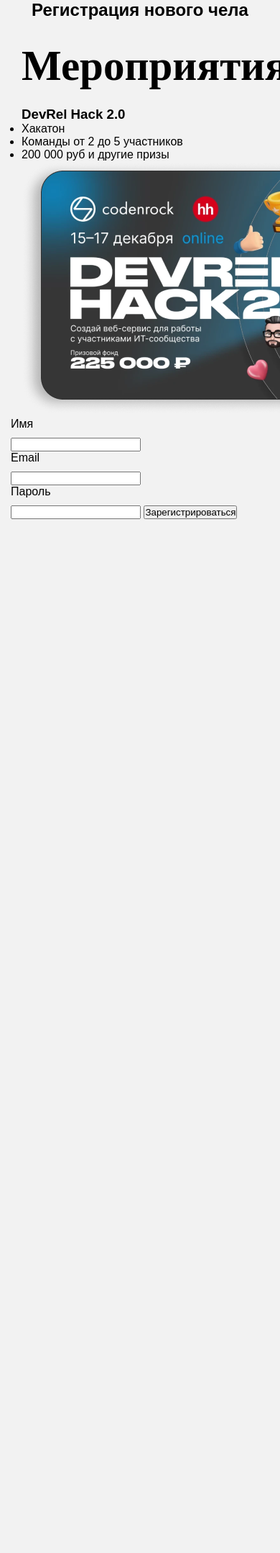
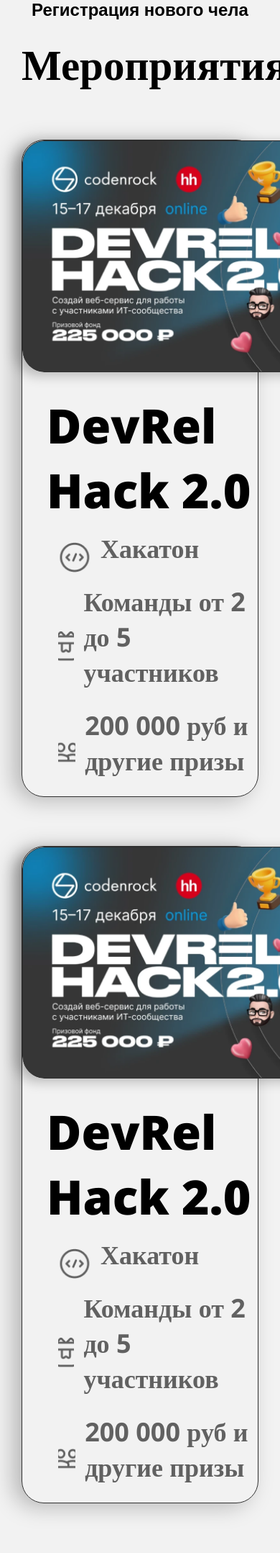
Before and after one commit to PROspt/KRS, a PHP site: page / in a window 390 px wide; the page is wider, and only the part inside the window is pictured. Shown: the top 2157 px of that part at 72% size. Before the commit the page ends 721 px from the top of that part, so only its background shows below. Run offline with PHP 8.4, Linux system fonts and the light colour scheme.

Commit message:
dsdfergwr

```diff
--- a/index.php
+++ b/index.php
@@ -21,21 +21,46 @@
                 <div class="inner">
                     <h2 class="heading">Мероприятия</h2>
                     <div class="cards">
-                        <div class="card">
+                        <div class="card flex">
                             <div class="left">
                                 <h3 class="heading-card">DevRel Hack 2.0</h3>
-                                <ul class="rules">
-                                    <li class="item">
+                                <ul class="rules list">
+                                    <li class="item flex">
                                         <div class="icon"></div>
-                                        Хакатон
+                                        <div>Хакатон</div>
                                     </li>
-                                    <li class="item">
+                                    <li class="item flex">
                                         <div class="icon"></div>
-                                        Команды от 2 до 5 участников
+                                        <div>Команды от 2 до 5 участников</div>
                                     </li>
-                                    <li class="item">
+                                    <li class="item flex">
                                         <div class="icon"></div>
-                                        200 000 руб и другие призы
+                                        <div>200 000 руб и другие призы</div>
+                                    </li>
+                                </ul>
+                            </div>
+                            <div class="right">
+                                <img src="images/1.png" alt="баннер">
+                            </div>
+                        </div>
+                    </div>
+
+                    <div class="cards">
+                        <div class="card flex">
+                            <div class="left">
+                                <h3 class="heading-card">DevRel Hack 2.0</h3>
+                                <ul class="rules list">
+                                    <li class="item flex">
+                                        <div class="icon"></div>
+                                        <div>Хакатон</div>
+                                    </li>
+                                    <li class="item flex">
+                                        <div class="icon"></div>
+                                        <div>Команды от 2 до 5 участников</div>
+                                    </li>
+                                    <li class="item flex">
+                                        <div class="icon"></div>
+                                        <div>200 000 руб и другие призы</div>
                                     </li>
                                 </ul>
                             </div>
--- a/styles/master.css
+++ b/styles/master.css
@@ -14,8 +14,100 @@
   margin: 0px auto;
 }
 
+.list {
+  list-style: none;
+}
+
 h2.heading {
   font: 800 59px "Open Sans";
   color: black;
   text-align: center;
+  margin-bottom: 66px;
 }
+
+h3.heading-card {
+  font: 800 66px "Open Sans";
+  margin-bottom: 12px;
+}
+
+#activity .icon {
+  width: 46px;
+  height: 46px;
+  margin-left: 16px;
+}
+
+
+
+@media (max-width: 1270px) {
+  #activity .card .right {
+    width: 100%;
+  }
+
+  #activity .card {
+    flex-wrap: wrap-reverse;
+    justify-content: space-between;
+    border: 1px solid #303030;
+    border-radius: 31px;
+    box-shadow: -11px 4px 30.4px 0px rgba(0, 0, 0, 0.25);
+    margin-bottom: 68px;
+  }
+
+  #activity .card .right img {
+    min-width: 100%;
+    box-shadow: -10px 4px 17px 0px rgba(0, 0, 0, 0.25);
+    height: 100%;
+    border-radius: 31px;
+  }
+
+  #activity .card .item div:nth-child(2) {
+    color: #616161;
+    margin-left: 13px;
+    font: 700 36px "Open Sans";
+    margin-bottom: 25px;
+  }
+}
+
+#activity .card .right img {
+  box-shadow: -10px 4px 17px 0px rgba(0, 0, 0, 0.25);
+  height: 100%;
+  border-radius: 31px;
+  /* width: 100%; */
+}
+
+#activity .card {
+  justify-content: space-between;
+  border: 1px solid #303030;
+  border-radius: 31px;
+  box-shadow: -11px 4px 30.4px 0px rgba(0, 0, 0, 0.25);
+  margin-bottom: 68px;
+}
+
+#activity .card .left {
+  padding: 28px 0px 0px 34px;
+}
+
+#activity .card .item {
+  align-items: center;
+}
+
+#activity .card .item div:nth-child(2) {
+  color: #616161;
+  margin-left: 13px;
+  font: 700 36px "Open Sans";
+}
+
+#activity .list .item:nth-child(1) .icon {
+  background: url("../images/2.png") no-repeat center/cover;
+}
+
+#activity .list .item:nth-child(2) .icon {
+  background: url("../images/3.png") no-repeat center/cover;
+}
+
+#activity .list .item:nth-child(3) .icon {
+  background: url("../images/4.png") no-repeat center/cover;
+}
+
+.in-block {
+  display: inline-block;
+}
```
Also changed, not shown: images/1.jpg (added), images/1.png.
